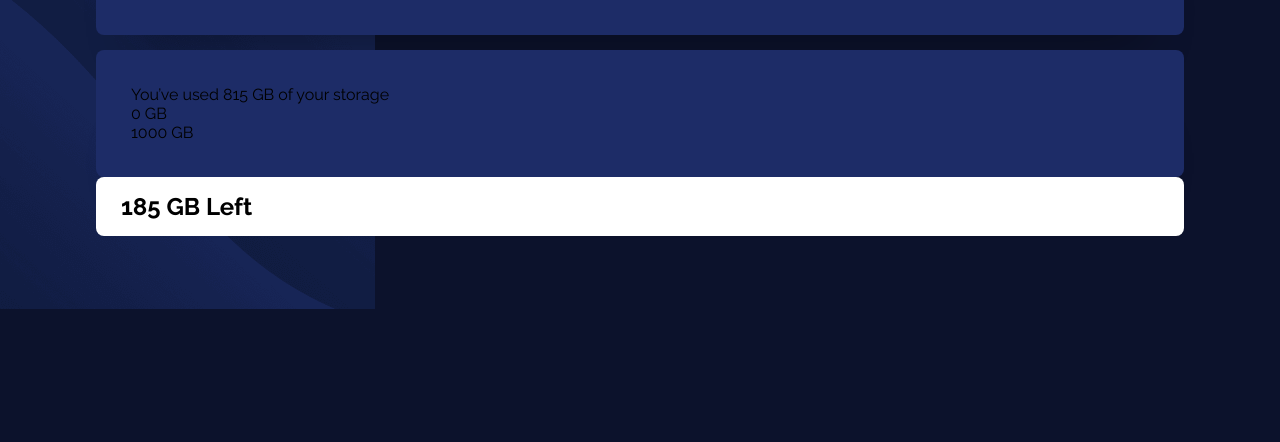
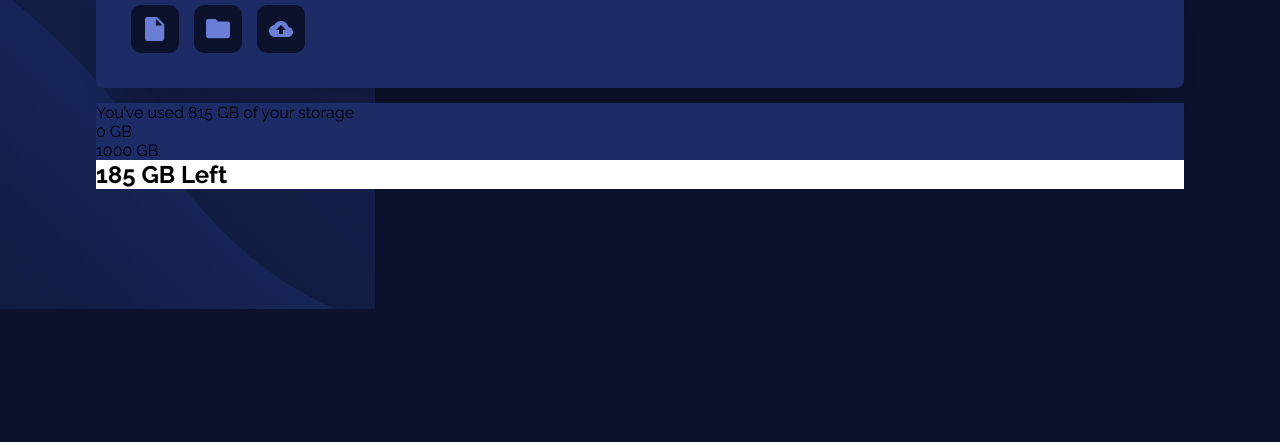
Before and after one commit to thullyoufrn/Fylo-data-storage-component, a plain HTML site: page index.html in a window 1280 px wide. Shown: the part 358-800 px from the top of the page. Drawn offline with Linux system fonts and the light colour scheme.

Commit message:
top box changes

```diff
--- a/index.html
+++ b/index.html
@@ -19,10 +19,18 @@
   <section>
     <div class="container">
       <div class="top-box">
-        <img src="./images/logo.svg" alt="Fylo logo">
-        <div><img src="./images/icon-document.svg" alt="document icon"></div>
-        <div><img src="./images/icon-folder.svg" alt="folder icon"></div>
-        <div><img src="./images/icon-upload.svg" alt="upload icon"></div>
+        <img id="logo" src="./images/logo.svg" alt="Fylo logo">
+        <div id="icons">
+          <div class="icon-box">
+            <img src="./images/icon-document.svg" alt="document icon">
+          </div>
+          <div class="icon-box">
+            <img src="./images/icon-folder.svg" alt="folder icon">
+          </div>
+          <div class="icon-box">
+            <img src="./images/icon-upload.svg" alt="upload icon">
+          </div>
+        </div>
       </div>
       <div class="bottom-box">
         <p>You’ve used 815 GB of your storage</p>
--- a/style.css
+++ b/style.css
@@ -37,14 +37,32 @@ section {
 }
 
 .container > * {
-    border-radius: 8px;
-    padding: 35px;
-    box-shadow: 0px 50px 50px -40px rgba(0, 0, 0, 30%);
 }
 
 .top-box {
     background-color: var(--dark-blue);
-    border-top-right-radius: 100px;
+    border-radius: 8px 100px 8px 8px;
+    box-shadow: 0px 50px 50px -40px rgba(0, 0, 0, 30%);
+    padding: 35px;
+}
+
+#logo {
+    margin-bottom: 30px;
+}
+
+#icons  {
+    display: flex;
+}
+
+.icon-box {
+    background-color: var(--very-dark-blue);
+    width: 48px;
+    height: 48px;
+    border-radius: 10px;
+    margin-right: 15px;
+    display: flex;
+    justify-content: center;
+    align-items: center;
 }
 
 .bottom-box {
@@ -54,7 +72,6 @@ section {
 
 .text-box {
     background-color: white;
-    padding: 15px 25px;
 }
 
 .attribution { font-size: 11px; text-align: center; }
```
